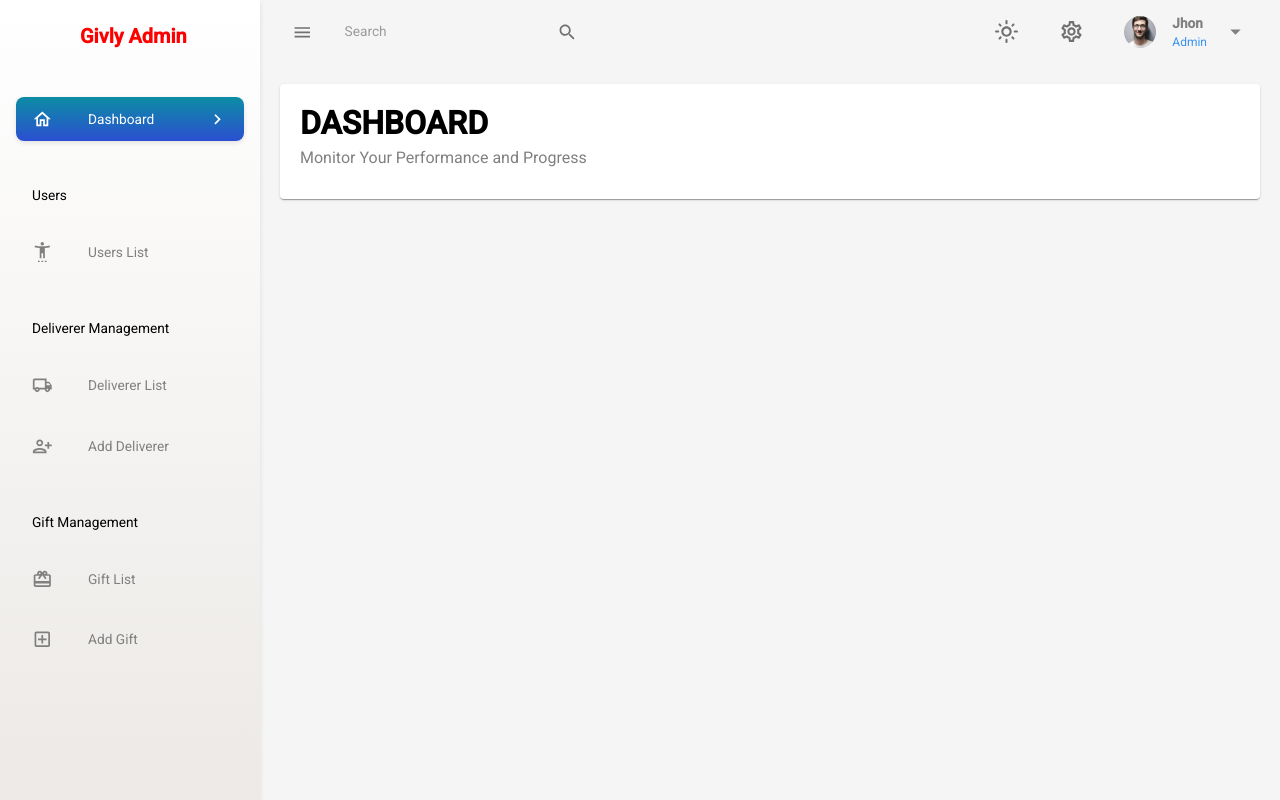
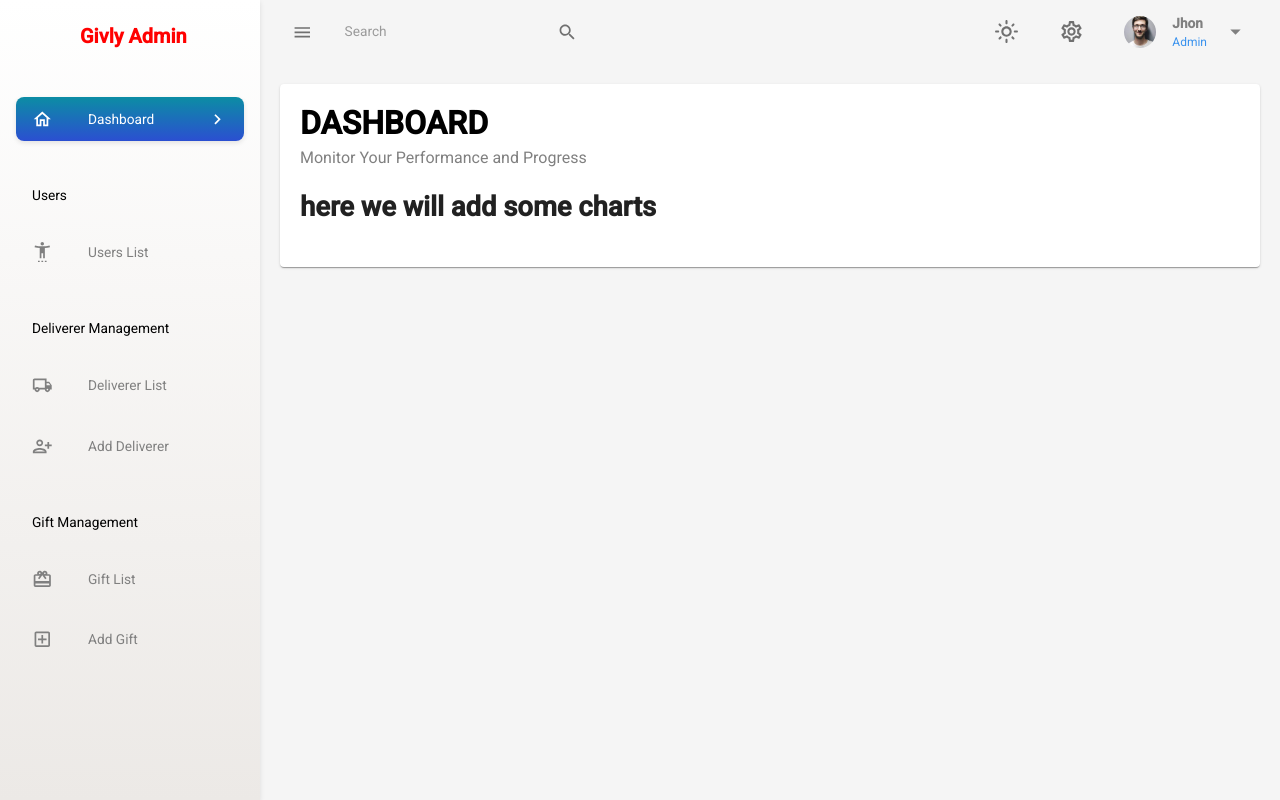
Before and after one commit to dorakadri/GivlyWebapp, a React (Create React App) app in the folder client/: page /dashboard in a window 1280 px wide. Built offline with nearby package versions, Linux system fonts and the light colour scheme.

Commit message:
just testing

```diff
--- a/client/src/components/pages/Dashboard/PagesDashboard/DashboardComponent.jsx
+++ b/client/src/components/pages/Dashboard/PagesDashboard/DashboardComponent.jsx
@@ -1,12 +1,15 @@
-import { Card } from '@mui/material'
-import React from 'react'
-import PagesHeaders from '../componentsDashboard/PagesHeaders'
+import { Card } from "@mui/material";
+import React from "react";
+import PagesHeaders from "../componentsDashboard/PagesHeaders";
 
 export default function DashboardComponent() {
   return (
-<Card style={{padding: '20px' ,margin: '20px', boxSizing: 'border-box'}}>
-  <PagesHeaders title="DASHBOARD" subtitle="Monitor Your Performance and Progress" />
-
-</Card>
-  )
+    <Card style={{ padding: "20px", margin: "20px", boxSizing: "border-box" }}>
+      <PagesHeaders
+        title="DASHBOARD"
+        subtitle="Monitor Your Performance and Progress"
+      />
+      <h1>here we will add some charts</h1>
+    </Card>
+  );
 }
```
